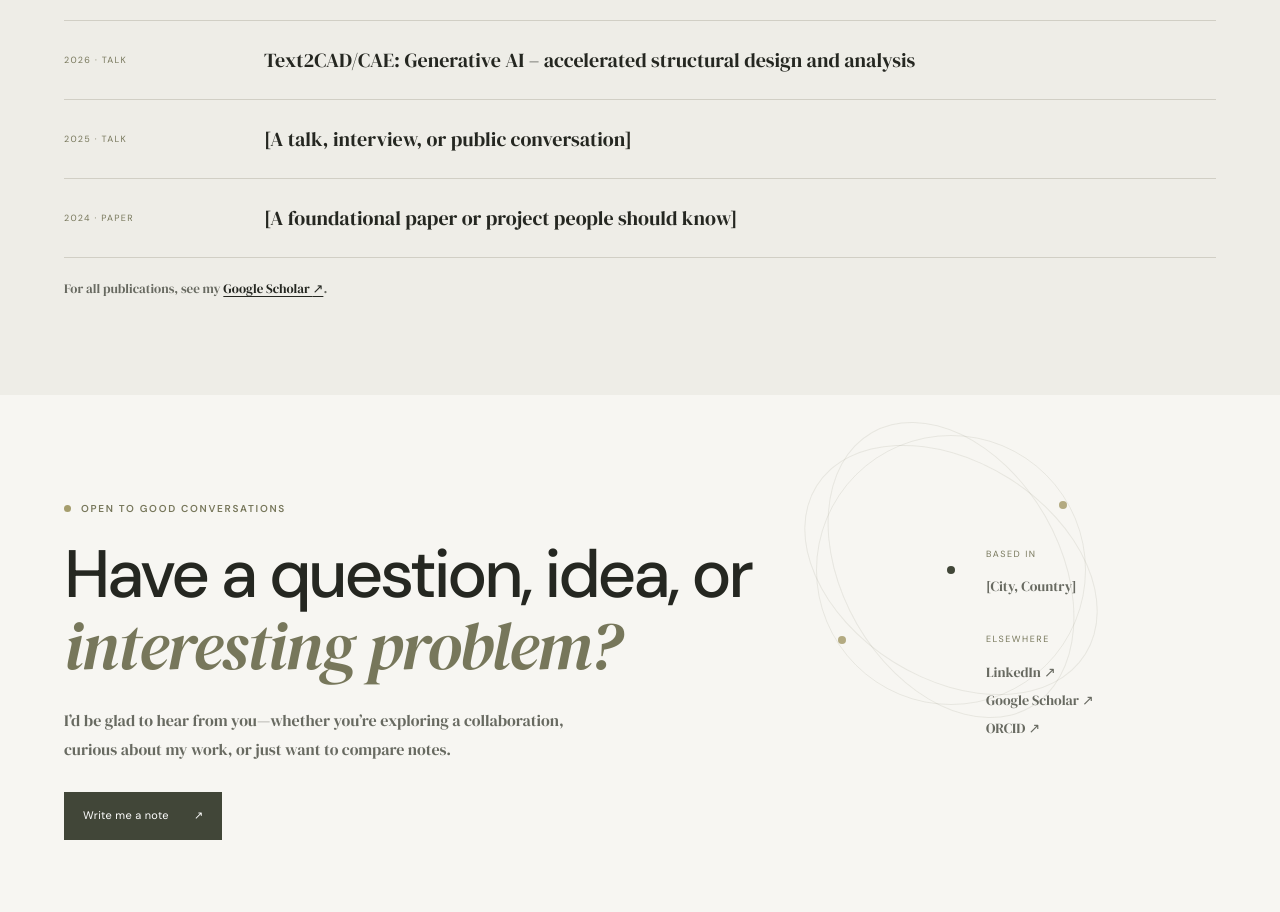
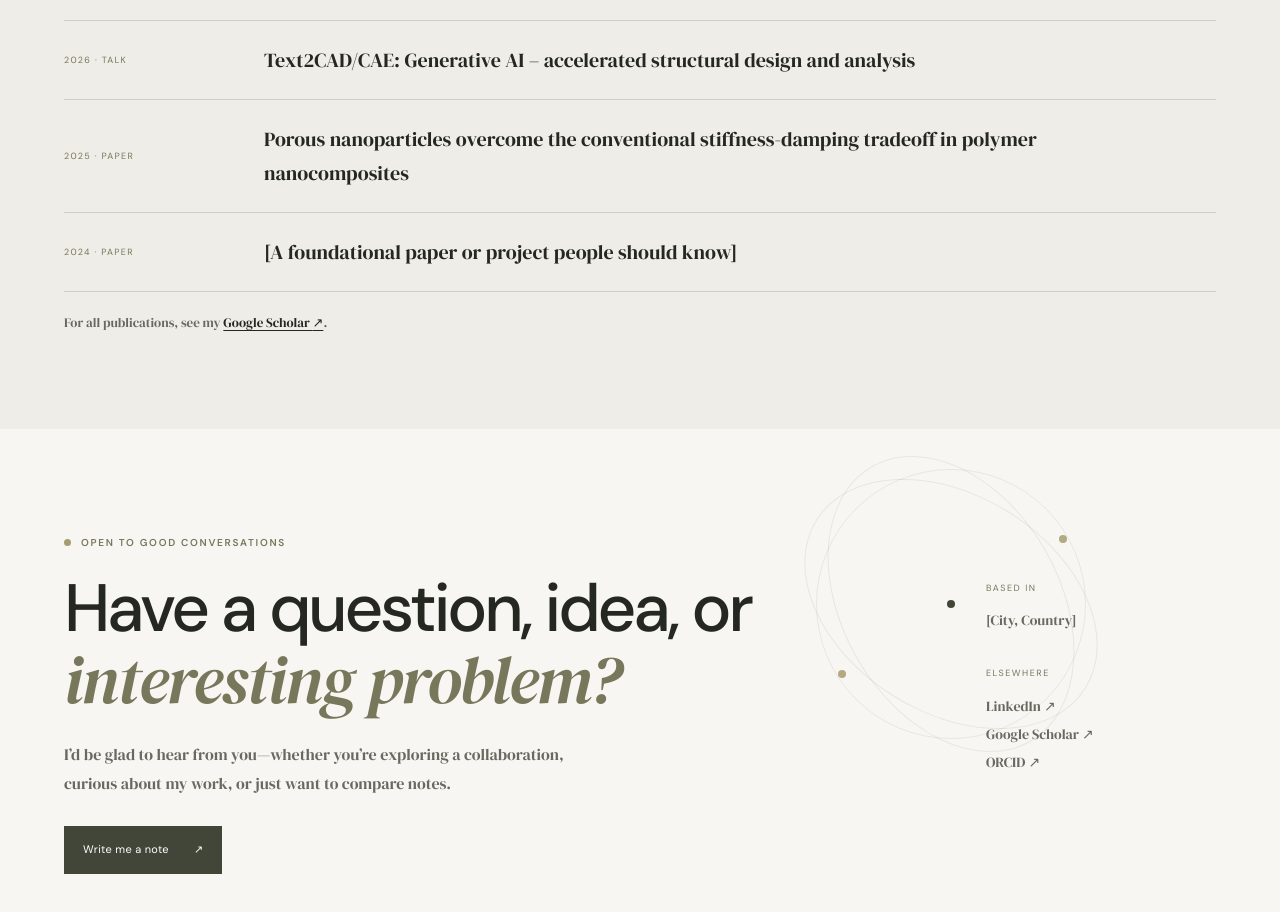
Before and after one commit to zkyang16/rd, a plain HTML site: page index.html in a window 1280 px wide. Shown: the part 3600-4512 px from the top of the page. Drawn offline with Linux system fonts and the light colour scheme.

Commit message:
Update index.html

```diff
--- a/index.html
+++ b/index.html
@@ -136,7 +136,7 @@
         <div class="section-heading-row"><h2 id="writing-title">Good ideas worth <em>sharing.</em></h2></div>
         <div class="writing-list">
           <div class="writing-item"><span class="writing-date">2026 · TALK</span><span class="writing-title">Text2CAD/CAE: Generative AI – accelerated structural design and analysis</span></div>
-          <a class="writing-item" href="#contact"><span class="writing-date">2025 · TALK</span><span class="writing-title">[A talk, interview, or public conversation]</span></a>
+          <a class="writing-item" href="https://www.nature.com/articles/s44431-025-00003-8" target="_blank" rel="noopener noreferrer"><span class="writing-date">2025 · PAPER</span><span class="writing-title">Porous nanoparticles overcome the conventional stiffness-damping tradeoff in polymer nanocomposites</span></a>
           <a class="writing-item" href="#contact"><span class="writing-date">2024 · PAPER</span><span class="writing-title">[A foundational paper or project people should know]</span></a>
         </div>
         <p class="writing-note">For all publications, see my <a href="https://scholar.google.com/citations?hl=en&user=Ipptg58AAAAJ&view_op=list_works&gmla=AN_4Zu_gea8BDDRBa89p1uNmAhIG_YTdJmoz0iuY0Ori37IRjDW4Mslu62kXMIGSckGrtGIngthpNJmf_QPmE9mM" target="_blank" rel="noopener noreferrer">Google Scholar <span aria-hidden="true">↗</span></a>.</p>
```
